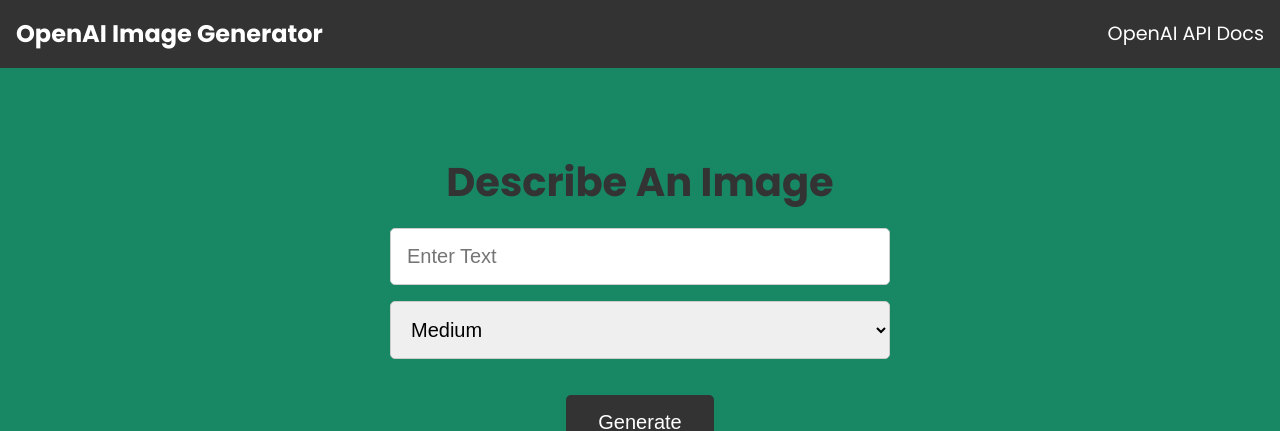
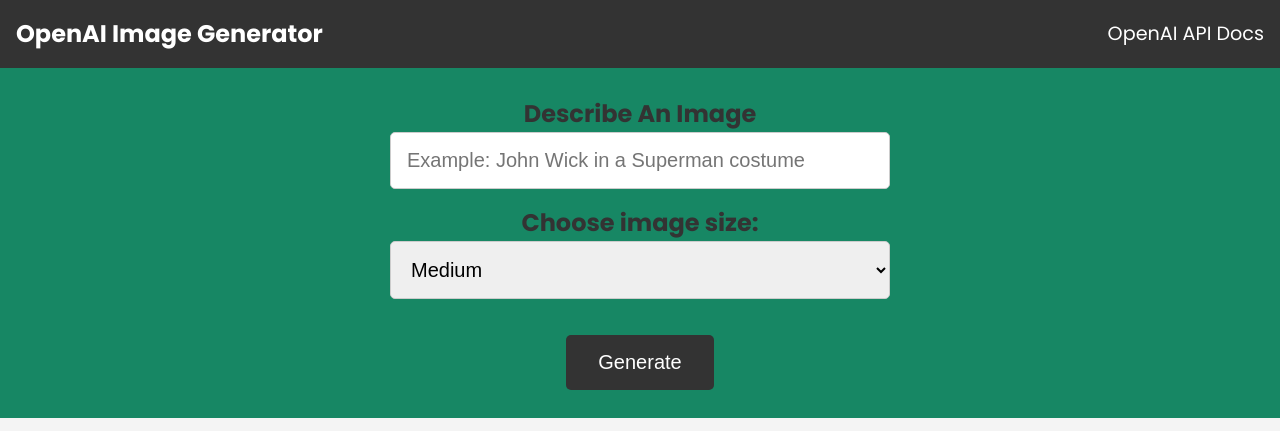
Before and after one commit to jiarrdgr8/ai-image-generator, a website: page public/index.html in a window 1280 px wide. Shown: the top 431 px of the page. Drawn offline with Linux system fonts and the light colour scheme.

Commit message:
edited some positioning

```diff
--- a/public/css/style.css
+++ b/public/css/style.css
@@ -51,7 +51,7 @@
 
 /* Showcase */
 .showcase {
-  height: 450px;
+  height: 350px;
   width: 100%;
   background: var(--primary-color);
 }
--- a/public/index.html
+++ b/public/index.html
@@ -31,12 +31,14 @@
     <main>
       <section class="showcase">
         <form id="image-form">
-          <h1>Describe An Image</h1>
+          <h2>Describe An Image</h2>
           <div class="form-control">
-            <input type="text" id="prompt" placeholder="Enter Text" />
+            <input type="text" id="prompt" placeholder="Example: John Wick in a Superman costume" />
           </div>
           <!-- size -->
+          <h2>Choose image size:</h2>
           <div class="form-control">
+
             <select name="size" id="size">
               <option value="small">Small</option>
               <option value="medium" selected>Medium</option>
```
